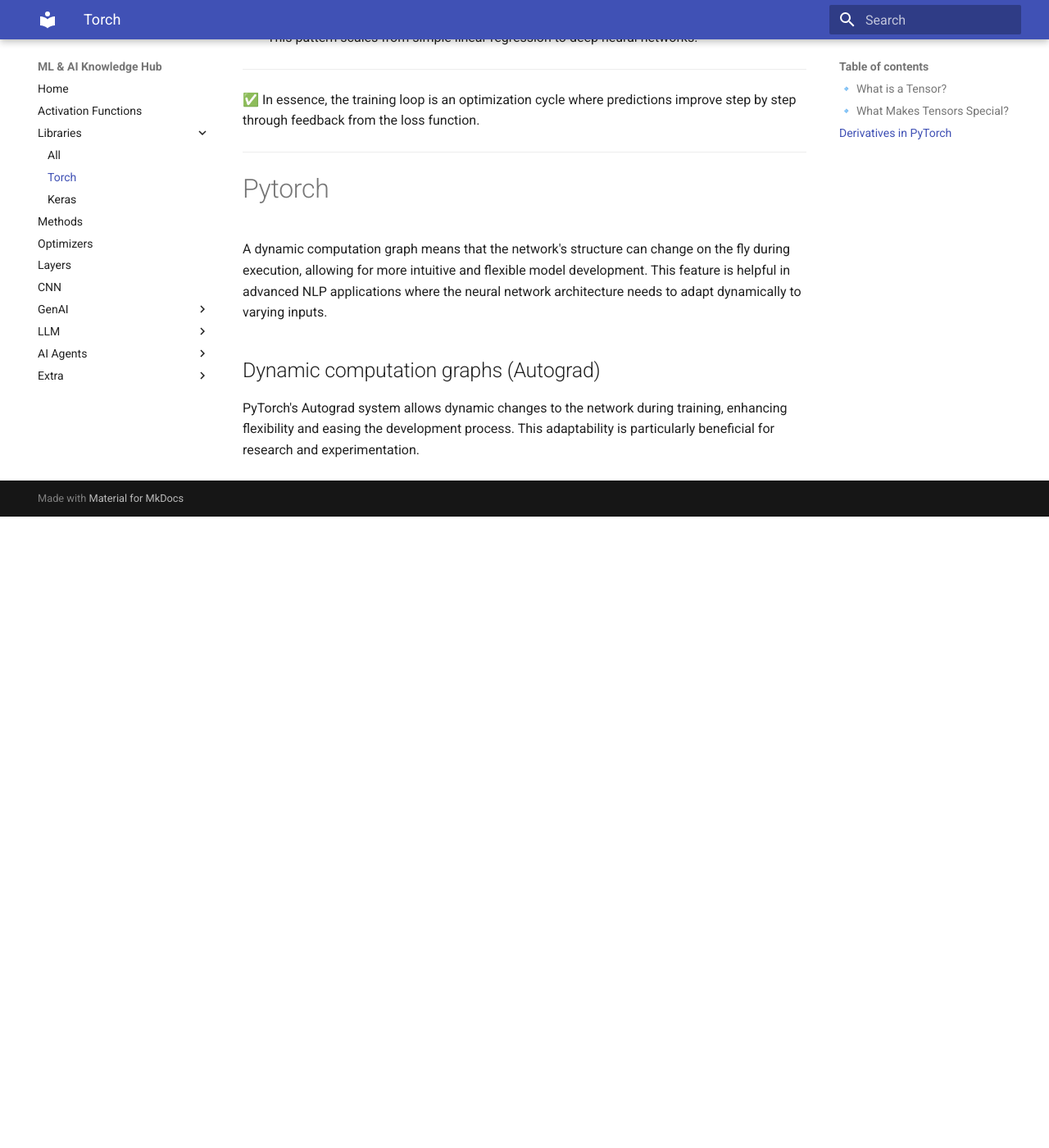
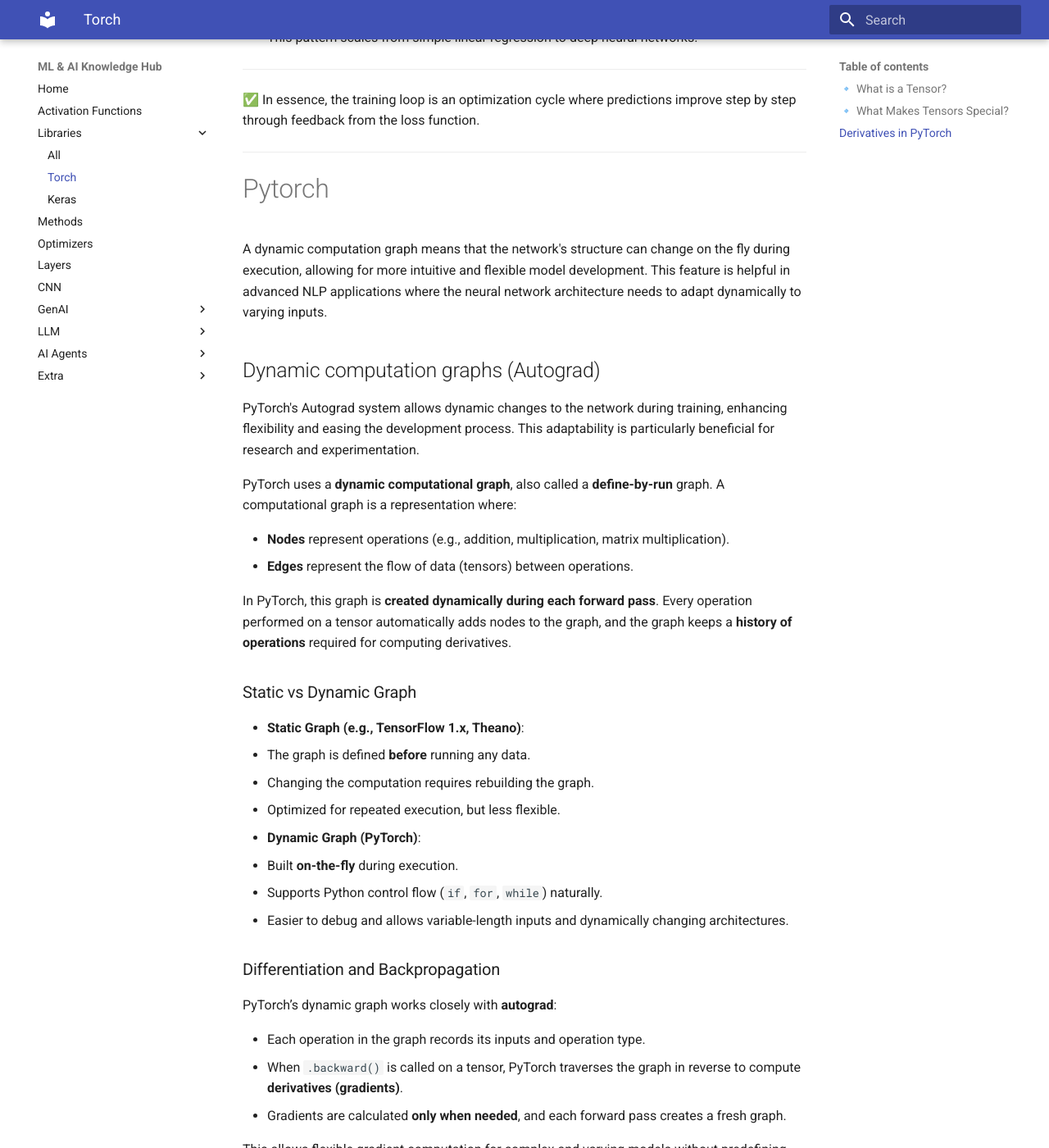
Before and after one commit to Medyan-Naser/machine_learning_projects, an MkDocs documentation site: the page built from docs/Libraries/torch.md, in a window 1280 px wide and 1400 px high, scrolled down 5544 px. Shown: the whole window at 82% size. Built offline with MkDocs 1.6.1 and Material for MkDocs 9.7.7, drawn with Linux system fonts in a browser that asks for light colours; before the commit the page ends 6174 px from its top, so only the background shows below that; some of the changed text lies outside the part shown.

Commit message:
add docs for Dynamic computation graphs

```diff
--- a/docs/Libraries/torch.md
+++ b/docs/Libraries/torch.md
@@ -259,3 +259,41 @@
 ## Dynamic computation graphs (Autograd)
 
 PyTorch's Autograd system allows dynamic changes to the network during training, enhancing flexibility and easing the development process. This adaptability is particularly beneficial for research and experimentation.
+
+PyTorch uses a **dynamic computational graph**, also called a **define-by-run** graph. A computational graph is a representation where:
+
+- **Nodes** represent operations (e.g., addition, multiplication, matrix multiplication).
+- **Edges** represent the flow of data (tensors) between operations.
+
+In PyTorch, this graph is **created dynamically during each forward pass**. Every operation performed on a tensor automatically adds nodes to the graph, and the graph keeps a **history of operations** required for computing derivatives.
+
+### Static vs Dynamic Graph
+
+- **Static Graph (e.g., TensorFlow 1.x, Theano)**:
+  - The graph is defined **before** running any data.
+  - Changing the computation requires rebuilding the graph.
+  - Optimized for repeated execution, but less flexible.
+
+- **Dynamic Graph (PyTorch)**:
+  - Built **on-the-fly** during execution.
+  - Supports Python control flow (`if`, `for`, `while`) naturally.
+  - Easier to debug and allows variable-length inputs and dynamically changing architectures.
+
+### Differentiation and Backpropagation
+
+PyTorch’s dynamic graph works closely with **autograd**:
+
+- Each operation in the graph records its inputs and operation type.
+- When `.backward()` is called on a tensor, PyTorch traverses the graph in reverse to compute **derivatives (gradients)**.
+- Gradients are calculated **only when needed**, and each forward pass creates a fresh graph.
+
+This allows flexible gradient computation for complex and varying models without predefining the entire graph.
+
+### Why It’s Special
+
+- **Flexible and Pythonic**: Write models with standard Python code.
+- **Supports dynamic architectures**: Useful for variable-length sequences, recursive networks, and research experimentation.
+- **Automatic differentiation**: Keeps the history of computations to compute derivatives efficiently and on demand.
+- **Easy debugging**: Inspect tensors and operations at any point using Python tools.
+
+Overall, PyTorch’s dynamic computational graph combines **flexibility, transparency, and automatic differentiation**, making it ideal for both research and production use.
```
Also changed, not shown: docs/3Blue1Brown.md (+1 -0 lines).
